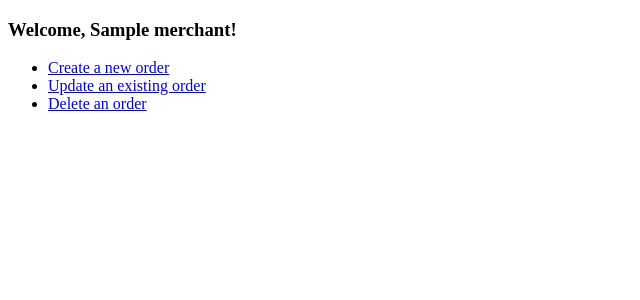
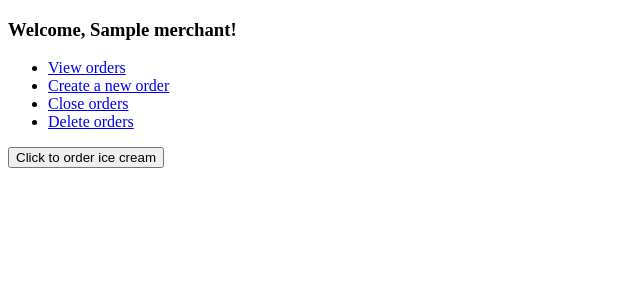
Before and after one commit to rayramsay/clover-experiment, a Flask app: template templates/home.html in a window 1280 px wide. Shown: the top 300 px of the page, without its empty margins (0-640 px from the left). Run offline with Flask 2, Linux system fonts and the light colour scheme; the template is opened without the code that fills it: most values are stand-ins (such as "Sample title", 1, 10 or a date in 2020).

Commit message:
Dry out routes.

```diff
--- a/server.py
+++ b/server.py
@@ -32,7 +32,7 @@ def oauth_dance():
         session["merchant_id"] = merchant_id
     else:
         #TODO: Error handling.
-        raise Exception("Oauth error!")
+        raise Exception("OAuth error!")
 
 
 @app.route('/', methods=['GET'])
@@ -58,20 +58,22 @@ def order_list():
     '''Display orders.'''
 
     c = CloverAPI(session.get("access_token"), session.get("merchant_id"))
-    orders = c.get("/v3/merchants/{mId}/orders")
-    print orders
-    return redirect('/')
+    resp = c.get("/v3/merchants/{mId}/orders")
+
+    # The response dict contains `href` and `elements`, the latter being the
+    # list of orders.
+    orders = resp["elements"]
+
+    return render_template("orders.html",
+                           orders=orders,
+                           interaction="list")
 
 
-@app.route('/orders/create', methods=['GET'])
-def new_order_form():
-    '''Display form for creating a new order.'''
-    return render_template("new_order.html")
-
-
-@app.route('/orders/create', methods=['POST'])
+@app.route('/orders/create', methods=['GET', 'POST'])
 def create_order():
     '''Create an order.'''
+    if request.method == "GET":
+        return render_template("new_order.html")
 
     # Get the values from the form.
     note = request.form.get("note")
@@ -93,81 +95,73 @@ def create_order():
     message = "Order #{} created.".format(order_id)
     flash(message)
 
-    print resp
     return redirect('/')
 
 
-@app.route('/orders/update', methods=['GET'])
-def update_orders_form():
-    '''Display form for updating orders.'''
+@app.route('/orders/ice_cream', methods=['POST'])
+def order_ice_cream():
+    '''Creates an order with an ice cream line item.'''
 
     c = CloverAPI(session.get("access_token"), session.get("merchant_id"))
-    resp = c.get("/v3/merchants/{mId}/orders")
 
-    # The response dict contains `href` and `elements`, the latter being the
-    # list of orders.
-        # From REST API documentation: "GET queries made in-browser will also
-        # include hyperlinks to view details of each specific object, under the
-        #'href' field."
+    # Create order.
+    resp = c.post("/v3/merchants/{mId}/orders",
+                  {"state": "open",
+                   "note": "ice cream"})
 
-    orders = resp["elements"]
-    print orders
-    return render_template("update_orders.html",
-                           orders=orders,
-                           interaction="close")
+    # Get ID from response.
+    order_id = resp.id
+
+    # Add line item to order. Nb. At a minimum this request must include a price
+    # or a reference to an inventory item.
+    resp = c.post("/v3/merchants/{mId}/orders/{orderId}/line_items",
+                  {"name": "ice cream",
+                   "price": 100},
+                  orderId=order_id)
+
+    message = "You ordered ice cream!"
+    flash(message)
+
+    return redirect('/')
 
 
-@app.route('/orders/close', methods=['POST'])
-def close_order():
-    '''Close the selected order.'''
+@app.route('/orders/<interaction>', methods=['GET', 'POST'])
+def update_orders(interaction):
+    '''Close or delete the selected orders.'''
 
-    # Get the values from the form.
-    order_id = request.form.get("order_id")
+    c = CloverAPI(session.get("access_token"), session.get("merchant_id"))
 
-    if order_id:
-        c = CloverAPI(session.get("access_token"), session.get("merchant_id"))
-        c.post("/v3/merchants/{mId}/orders/{orderId}",
-               {"state": None},
-               orderId=order_id)
+    if request.method == "GET":
+            resp = c.get("/v3/merchants/{mId}/orders")
 
-        message = "Order #{} closed.".format(order_id)
+            # The response dict contains `href` and `elements`, the latter being the
+            # list of orders.
+            orders = resp["elements"]
+
+            return render_template("orders.html",
+                                   orders=orders,
+                                   interaction=interaction)
+
+    # POST
+    # Syntax is `.getlist` because multiple checkboxes may have been checked.
+    order_ids = request.form.getlist("order_id")
+
+    for order_id in order_ids:
+
+        if interaction == "close":
+            c.post("/v3/merchants/{mId}/orders/{orderId}",
+                   {"state": "closed"},  # Setting this field to null means order can only be GET by id.
+                   orderId=order_id)
+
+        elif interaction == "delete":
+            c.delete("/v3/merchants/{mId}/orders/{orderId}",
+                     orderId=order_id)
+
+        message = "Order #{} {}d.".format(order_id, interaction)
         flash(message)
 
     return redirect('/')
 
-
-@app.route('/orders/delete', methods=['GET'])
-def delete_orders_form():
-    '''Display form for deleting orders. Variation of update orders form.'''
-
-    c = CloverAPI(session.get("access_token"), session.get("merchant_id"))
-    resp = c.get("/v3/merchants/{mId}/orders")
-
-    # The response dict contains `href` and `elements`, the latter being the
-    # list of orders.
-    orders = resp["elements"]
-    print orders
-    return render_template("update_orders.html",
-                           orders=orders,
-                           interaction="delete")
-
-
-@app.route('/orders/delete', methods=['POST'])
-def delete_order():
-    '''Delete the selected order.'''
-
-    # Get the values from the form.
-    order_id = request.form.get("order_id")
-
-    if order_id:
-        c = CloverAPI(session.get("access_token"), session.get("merchant_id"))
-        c.delete("/v3/merchants/{mId}/orders/{orderId}",
-                 orderId=order_id)
-
-        message = "Order #{} deleted.".format(order_id)
-        flash(message)
-
-    return redirect('/')
 
 ################################################################################
 
--- a/templates/home.html
+++ b/templates/home.html
@@ -6,9 +6,14 @@
 
 <h3>Welcome, {{ merchant.name }}!</h3>
 <ul>
+  <li><a href="orders">View orders</a></li>
   <li><a href="orders/create">Create a new order</a></li>
-  <li><a href="orders/update">Update an existing order</a></li>
-  <li><a href="orders/delete">Delete an order</a></li>
+  <li><a href="orders/close">Close orders</a></li>
+  <li><a href="orders/delete">Delete orders</a></li>
 </ul>
 
+<form action="/orders/ice_cream" method="post">
+<input type="submit" name="submit" value="Click to order ice cream">
+</form>
+
 {% endblock %}
--- a/templates/new_order.html
+++ b/templates/new_order.html
@@ -8,8 +8,8 @@
 
 <form action="/orders/create" method="post">
   <p>
-    <label for="note">Order note: (optional)</label> <input type="text" name="note" value=""></input><br>
-    <label for="total">Total: (in cents)</label> <input type="text" name="total" value="" placeholder="Total"></input><br>
+    <label for="note">Optional note:</label> <input type="text" name="note" value=""></input><br>
+    <label for="total">Total in cents:</label> <input type="number" name="total" value=""></input><br>
     <input type="submit" name="submit" value="Create Order">
   </p>
 </form>
```
Also changed, not shown: templates/orders.html (added, +56 -0 lines), templates/update_orders.html (deleted, +0 -33 lines).
